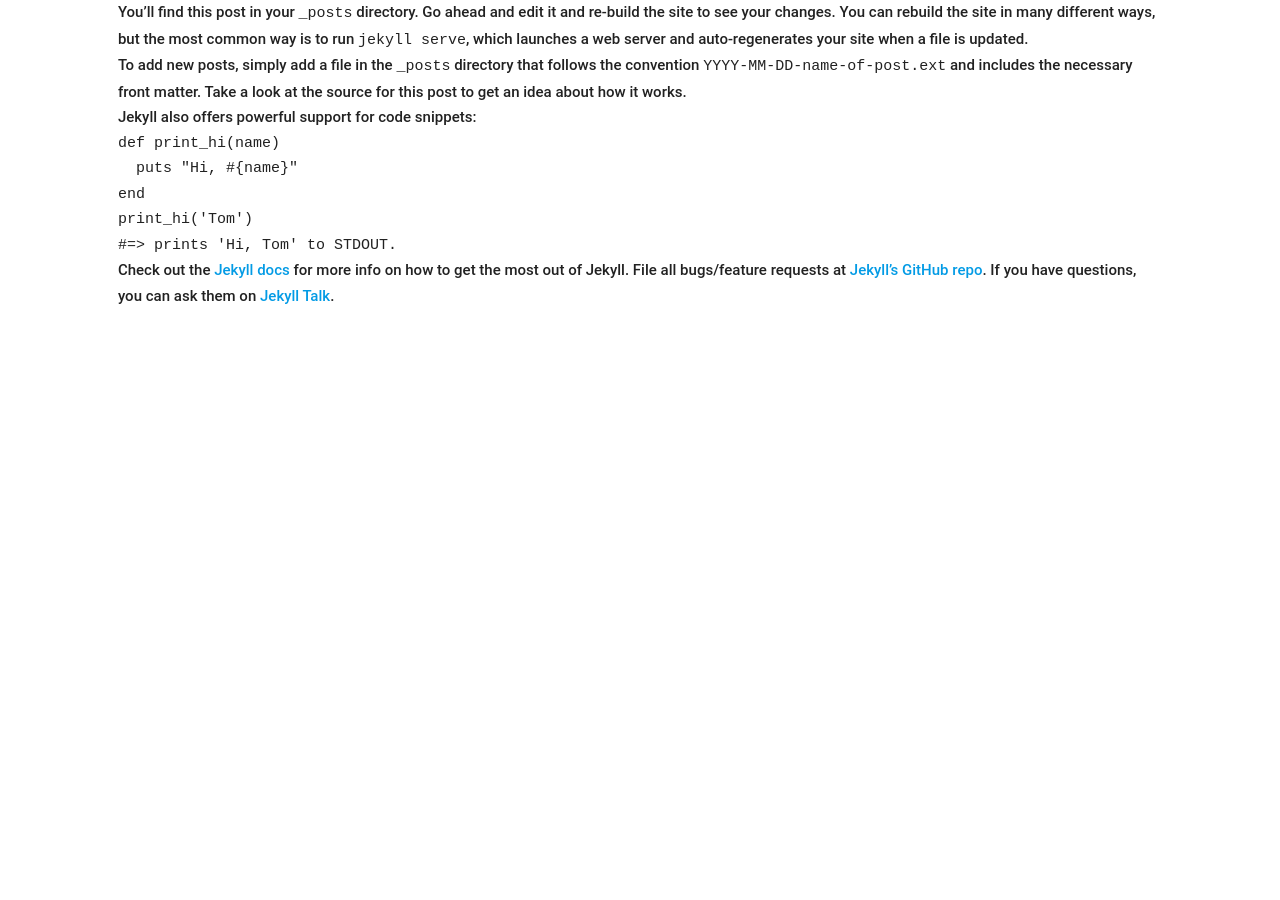
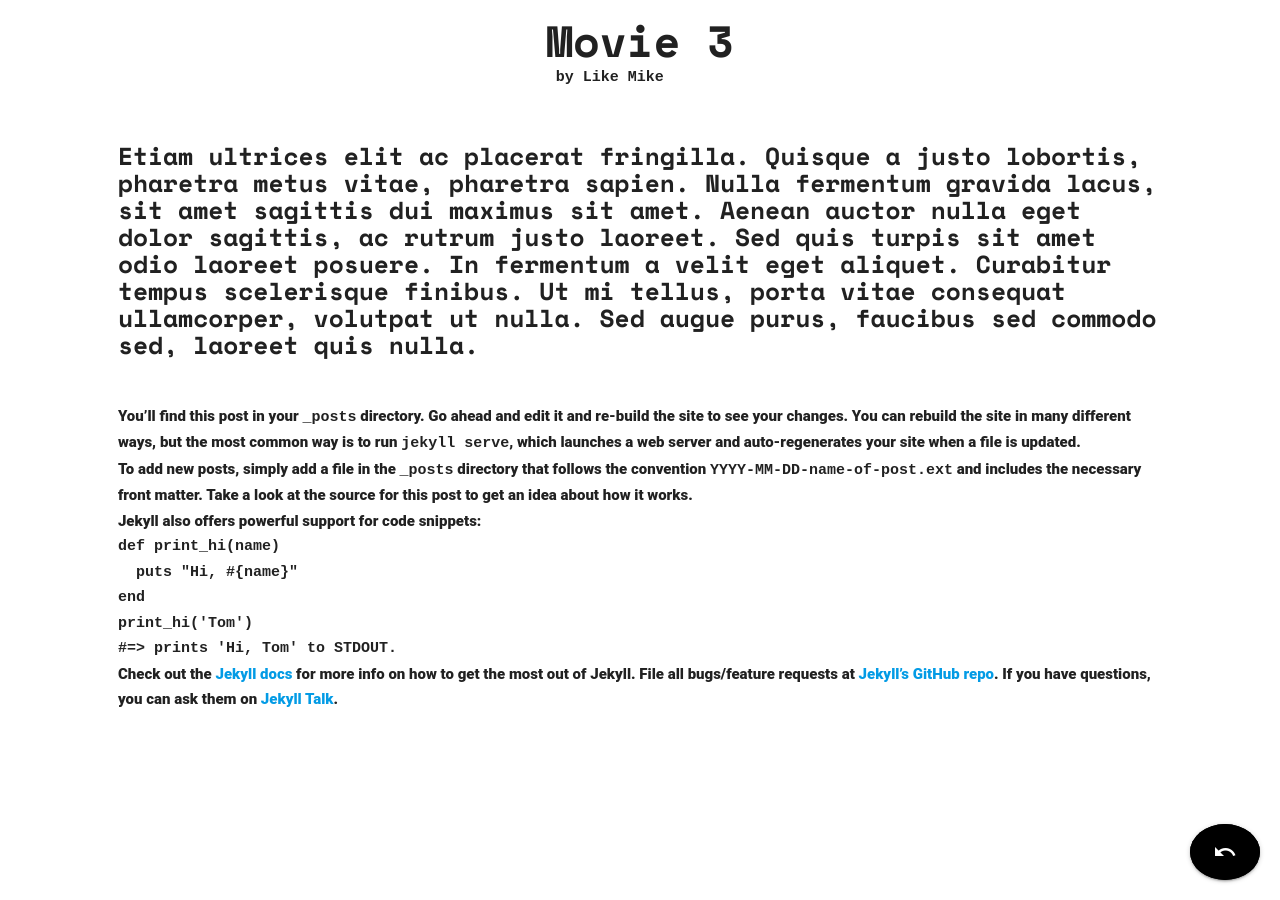
Before and after one commit to suciusergiu94/blog, a Jekyll site: the page built from _posts/2018-03-25-this-is-a-crash-test.markdown, in a window 1280 px wide. Built offline with Jekyll 4.4.1, drawn with Linux system fonts in a browser that asks for light colours.

Commit message:
added back button + added post layout

```diff
--- a/_layouts/post.html
+++ b/_layouts/post.html
@@ -1,3 +1,5 @@
+---
+---
 <!DOCTYPE html>
 <head>
   <meta name=viewport content="width=device-width, initial-scale=1">
@@ -10,13 +12,32 @@
 </head>
 <html>
 <body class="black-bg row">
-    <div class="col s10 m10 offset-s1 offset-m1 flex flex-column">
-        <div></div>
-        <div>
+
+  <a href="/" id="back-button" class="btn-floating btn-large black"><i class="material-icons black">undo</i></a>
+  <br/>
+  <div style="display:flex; flex-direction: column;">
+    <div class="flex flex-col justify-center items-center">
+      <div class="space-font">
+        <h3 class="text-center">{{page.title}}</h3>  <code style="float:right; padding-right: 70px">{% if page.author %} by {{page.author}} {% else %} by Suciu Sergiu {% endif %}</code>
+      </div>
+      <br />
+      <br />
+      <div class="row w-full">
+        <div class="col s10 m10 offset-s1 offset-m1 text-left">
+          <h5 class="space-font">{{page.description}}</h5>
+        </div>
+      </div>
+    </div>
+    <br />
+    <div class="col s10 m10 offset-s1 offset-m1 text-left">
       {{ content }}
     </div>
+  </div>
+  <br />
+  <br />
+  <br />
+  <br />
 
-    </div>
   <script src='{{ "/assets/js/materialize.min.js" | relative_url }}'></script>
   <script src='{{ "/assets/js/jquery.js" | relative_url }}'></script>
   <script src='{{ "/assets/js/main.js" | relative_url }}'></script>
--- a/_posts/2018-03-25-this-is-a-crash-test.markdown
+++ b/_posts/2018-03-25-this-is-a-crash-test.markdown
@@ -4,6 +4,7 @@
 date:   2018-03-25 20:23:09 +0200
 description: Etiam ultrices elit ac placerat fringilla. Quisque a justo lobortis, pharetra metus vitae, pharetra sapien. Nulla fermentum gravida lacus, sit amet sagittis dui maximus sit amet. Aenean auctor nulla eget dolor sagittis, ac rutrum justo laoreet. Sed quis turpis sit amet odio laoreet posuere. In fermentum a velit eget aliquet. Curabitur tempus scelerisque finibus. Ut mi tellus, porta vitae consequat ullamcorper, volutpat ut nulla. Sed augue purus, faucibus sed commodo sed, laoreet quis nulla.
 categories: test ordering movie
+author: Like Mike
 ---
 You’ll find this post in your `_posts` directory. Go ahead and edit it and re-build the site to see your changes. You can rebuild the site in many different ways, but the most common way is to run `jekyll serve`, which launches a web server and auto-regenerates your site when a file is updated.
 
--- a/assets/css/main.scss
+++ b/assets/css/main.scss
@@ -58,7 +58,7 @@
 
 html div {
 	font-family:  Roboto, -apple-system, BlinkMacSystemFont, 'Segoe UI', Oxygen, Ubuntu, Cantarell, 'Open Sans', 'Helvetica Neue', sans-serif;
-	font-weight: 500;
+	font-weight: 800;
 	line-height: 1.7;
 }
 
@@ -67,6 +67,13 @@
     bottom: 20px;
     right: 20px;
     width: 70px
+}
+
+#back-button {
+	position: fixed;
+	bottom: 20px;
+	right: 20px;
+	width: 70px;
 }
 
 body::-webkit-scrollbar { width: 0 !important }
```
Lines whose indentation alone changed are shown as unchanged.
